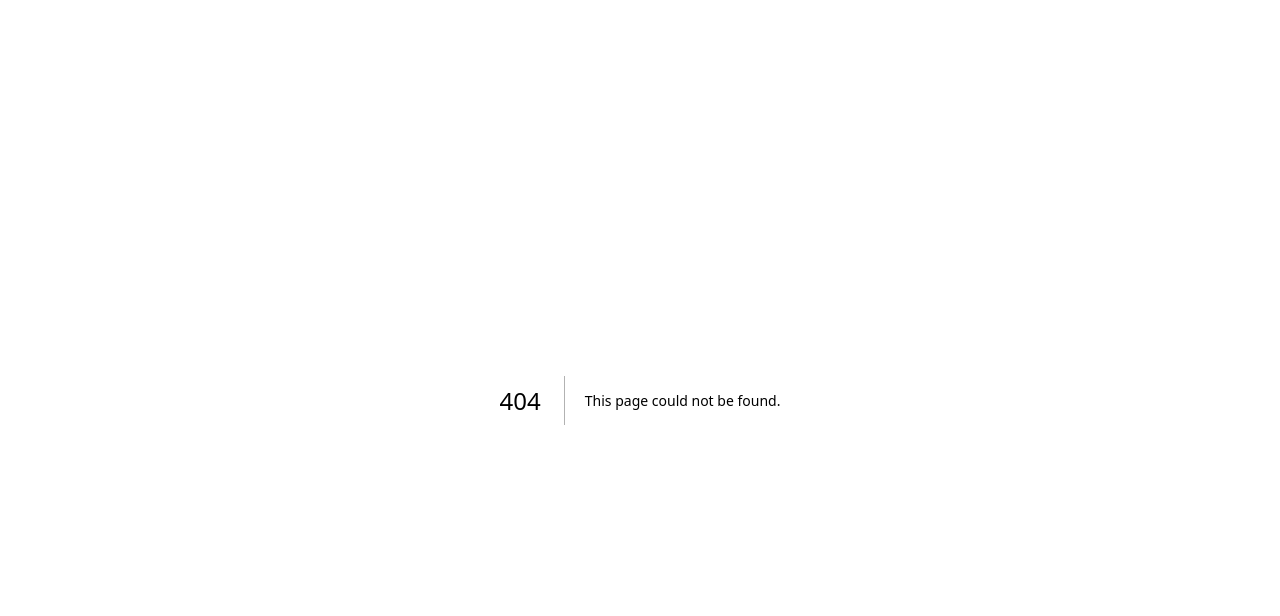
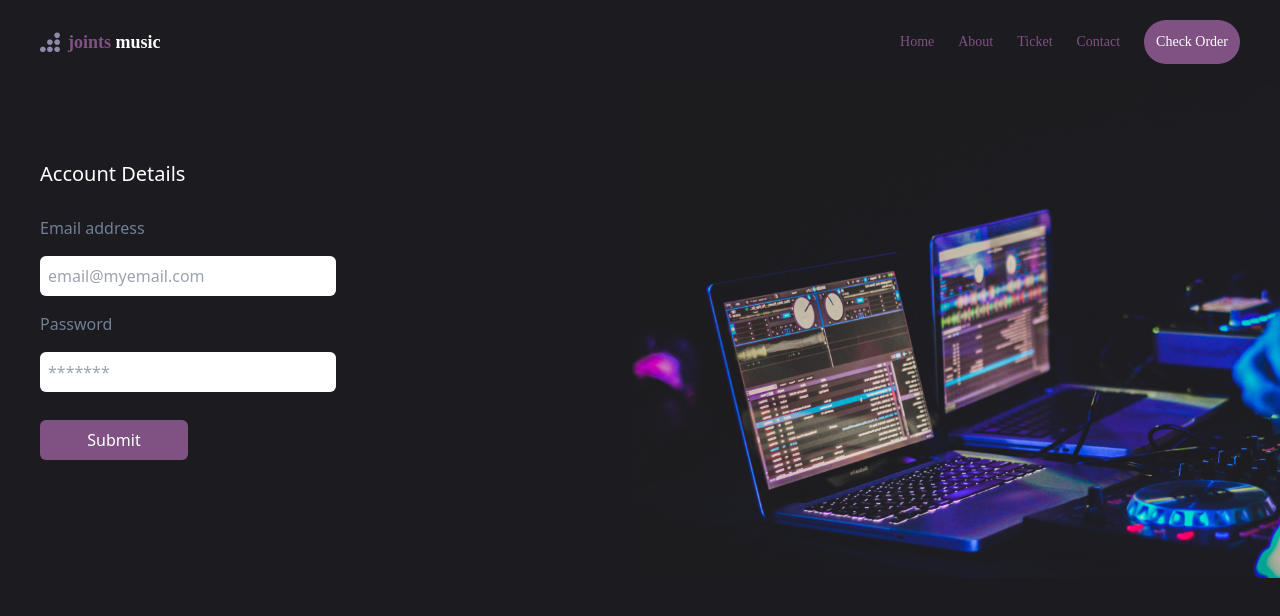
Before and after one commit to Firay24/jointsmusic-frontend, a Next.js app: page /check-order in a window 1280 px wide. Before the commit this address had no page. Shown: the top 616 px of the page. Built offline with nearby package versions, Linux system fonts and the light colour scheme.

Commit message:
check order page

```diff
--- /dev/null
+++ b/src/components/pages/CheckOrder/FormLogin.jsx
@@ -0,0 +1,18 @@
+import React from 'react'
+
+export default function FormLogin() {
+  return (
+    <div className='font-poppin'>
+      <h3 className='font-normal text-xl'>Account Details</h3>
+      <div className=''>
+        <form className='flex flex-col mt-5'>
+            <label className='text-[#718096] py-2 mb-2'>Email address</label>
+            <input type="text" placeholder='email@myemail.com' className='mb-2 py-2 px-2 w-1/2 rounded-md text-slate-900'/>
+            <label className='text-[#718096] py-2 mb-2'>Password</label>
+            <input type="password" placeholder='*******' className='py-2 px-2 w-1/2 rounded-md text-slate-900 mb-2' />
+            <button className='bg-purple-primary w-1/4 py-2 rounded-md mt-5 hover:bg-purple-dark'>Submit</button>
+        </form>
+      </div>
+    </div>
+  )
+}
--- /dev/null
+++ b/src/components/pages/CheckOrder/index.jsx
@@ -0,0 +1,21 @@
+import React from 'react'
+import NavBar from '@/components/shared/NavBar'
+import Image from 'next/image'
+import loginImage from 'src/assets/images/login.png'
+import FormLogin from './FormLogin'
+
+export default function index() {
+  return (
+    <div className='text-white'>
+      <NavBar />
+      <div className='flex mt-20 justify-between'>
+        <div className='mt-20 ml-10 w-1/2'>
+          <FormLogin />
+        </div>
+        <div className=''>
+          <Image className='w-[700px]' src={loginImage} alt='heroes image'/>
+        </div>
+      </div>
+    </div>
+  )
+}
--- a/src/components/shared/NavBar/index.jsx
+++ b/src/components/shared/NavBar/index.jsx
@@ -24,7 +24,9 @@ export default function NavBar() {
                             <Link href="/ticket" className={router.pathname === "/ticket" ? "text-white" : ""}>Ticket</Link>
                         </li>
                         <li className='hover:text-white'>Contact</li>
-                        <li className='bg-purple-primary text-white p-3 rounded-full hover:bg-purple-dark'>Check Order</li>
+                        <li className='bg-purple-primary text-white p-3 rounded-full hover:bg-purple-dark'>
+                            <Link href="/check-order">Check Order</Link>
+                        </li>
                     </ul>
                 </div>
             </div>
--- /dev/null
+++ b/src/pages/check-order.js
@@ -0,0 +1 @@
+export {default} from "src/components/pages/CheckOrder/index.jsx"
```
Also changed, not shown: src/assets/images/login.png (added).
